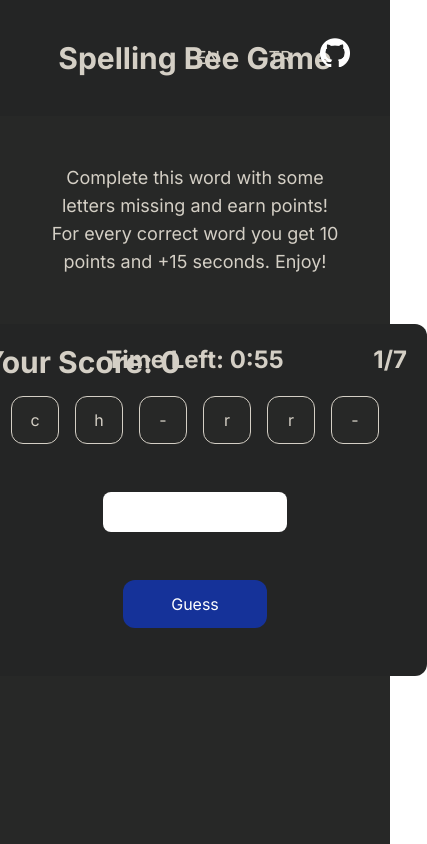
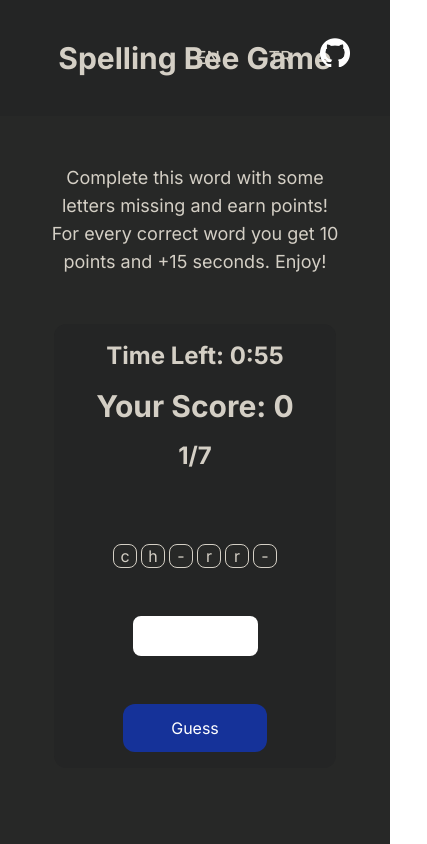
Before and after one commit to huzeyfeyetkiner/spelling-bee, a Next.js app: page /en/game in a window 390 px wide. Shown: the whole page, 427 px wide, since content can reach past the window. Built offline with nearby package versions, Linux system fonts and the light colour scheme.

Commit message:
responsiveness adjustments for game area

```diff
--- a/src/components/GameCard.jsx
+++ b/src/components/GameCard.jsx
@@ -57,20 +57,22 @@ function GameCard({ locale }) {
 	}
 
 	return (
-		<div className="relative w-1/2 min-w-fit flex flex-col items-center justify-center bg-[#242525] p-12 gap-y-12 rounded-xl">
-			<h1 className="absolute top-5 right-5 text-2xl text-color-text font-bold">
-				{counter + 1}/{7}
-			</h1>
+		<div className="w-1/2 min-w-fit flex flex-col items-center justify-center bg-[#242525] p-4 md:p-12 gap-y-12 rounded-xl">
+			<div className="flex flex-col justify-center items-center gap-y-4">
+				<h1 className=" text-2xl text-color-text font-bold">
+					{locale === "tr" ? "Kalan Süre" : "Time Left"}:{" "}
+					{formatTime(timeLeft)}
+				</h1>
 
-			<h1 className="absolute top-5 text-2xl text-color-text font-bold">
-				{locale === "tr" ? "Kalan Süre" : "Time Left"}:{" "}
-				{formatTime(timeLeft)}
-			</h1>
+				<h1 className=" left-5 text-3xl text-color-text font-bold">
+					{locale === "tr" ? "Skorun" : "Your Score"}: {score}
+				</h1>
+				<h1 className="text-2xl text-color-text font-bold">
+					{counter + 1}/{7}
+				</h1>
+			</div>
 
-			<h1 className="absolute top-5 left-5 text-3xl text-color-text font-bold">
-				{locale === "tr" ? "Skorun" : "Your Score"}: {score}
-			</h1>
-			<div className="flex items-center justify-center gap-4 mt-6">
+			<div className="flex items-center justify-center gap-1 md:gap-2 mt-6">
 				{selectedWords[counter]?.hive.split("").map((char, index) => (
 					<WordHive
 						key={index}
@@ -88,7 +90,7 @@ function GameCard({ locale }) {
 					</h1>
 
 					<button
-						className="bg-color-btn text-white rounded-xl py-3 px-12 hover:bg-opacity-60 transition-all ease-in-out duration-300"
+						className="bg-white text-black rounded-xl py-3 px-12 hover:bg-opacity-60 transition-all ease-in-out duration-300"
 						onClick={restartGame}
 					>
 						{locale === "tr" ? "Yeniden Oyna" : "Restart Game"}
@@ -112,19 +114,6 @@ function GameCard({ locale }) {
 			>
 				{locale === "tr" ? "Tahmin Et" : "Guess"}
 			</button>
-
-			{counter === 7 ||
-				(timeLeft === 0 && (
-					<div className="flex flex-col flex-1 justify-center items-center">
-						<h1 className="text-2xl text-color-text">Time is up</h1>
-						<button
-							className="bg-white text-black rounded-xl py-3 px-12 hover:bg-opacity-60 transition-all ease-in-out duration-300 mt-3"
-							onClick={restartGame}
-						>
-							{locale === "tr" ? "Tekrar Oyna" : "Restart"}
-						</button>
-					</div>
-				))}
 		</div>
 	)
 }
--- a/src/components/WordHive.jsx
+++ b/src/components/WordHive.jsx
@@ -2,7 +2,7 @@ import React from "react"
 
 function WordHive({ char }) {
 	return (
-		<div className="w-12 h-12 flex justify-center items-center rounded-xl bg-[#272827] text-color-text border border-color-text">
+		<div className="w-6 h-6 md:w-12 md:h-12 flex justify-center items-center rounded-lg bg-[#272827] text-color-text border border-color-text">
 			{char}
 		</div>
 	)
```
